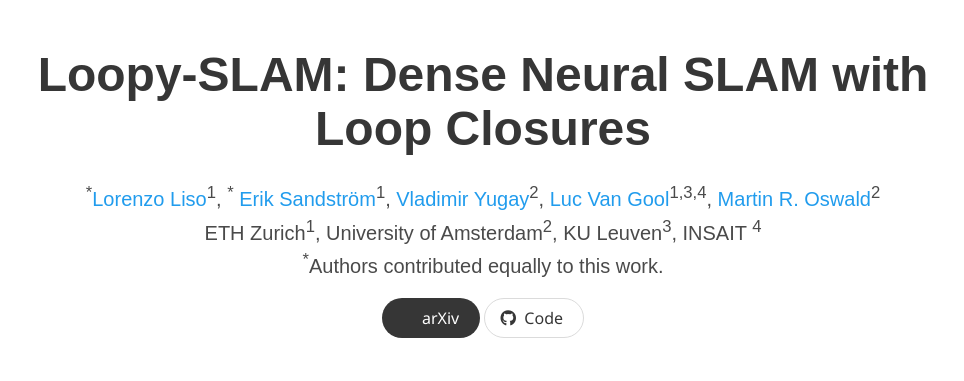
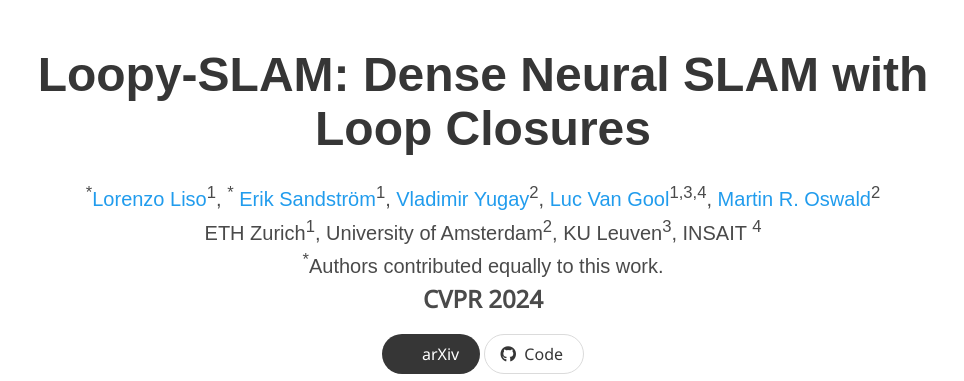
Before and after one commit to notchla/Loopy-SLAM, a plain HTML site: page index.html in a window 1280 px wide. Shown: the top 381 px of the page, without its empty margins (157-1121 px from the left). Drawn offline with nearby package versions, Linux system fonts and the light colour scheme; some icons are missing; a web font is replaced by a local one.

Commit message:
added cvpr

```diff
--- a/index.html
+++ b/index.html
@@ -73,6 +73,8 @@
           <div class="is-size-5 publication-authors">
             <span class="author-block"><sup>*</sup>Authors contributed equally to this work.</span>
           </div>
+
+          <div class="is-centered is-size-4"><b>CVPR 2024</b></div>
 
           <div class="column has-text-centered">
             <div class="publication-links">
--- a/static/js/magnifier.js
+++ b/static/js/magnifier.js
@@ -14,7 +14,6 @@ function imageZoom(imgID, resultIDs, n_images) {
     img.parentElement.insertBefore(lens, img);
 
     let index = document.getElementById(imgID).getAttribute("src").split("/").at(-1).split(".")[0]
-    console.log(index)
 
     /* Get zoom in image id*/
     var res = []
@@ -25,7 +24,6 @@ function imageZoom(imgID, resultIDs, n_images) {
         cx = res.at(-1).offsetWidth / lens.offsetWidth;
         cy = res.at(-1).offsetHeight / lens.offsetHeight;
 
-        console.log("url('" + res.at(-1).dataset.image + (index).slice(-3) + ".png')")
         /* Set background properties for the result DIV */
         res.at(-1).style.backgroundImage = "url('" + res.at(-1).dataset.image + (index).slice(-3) + ".png')";
         res.at(-1).style.backgroundSize = img.width * cx  + "px " + img.height * cy + "px";
```
